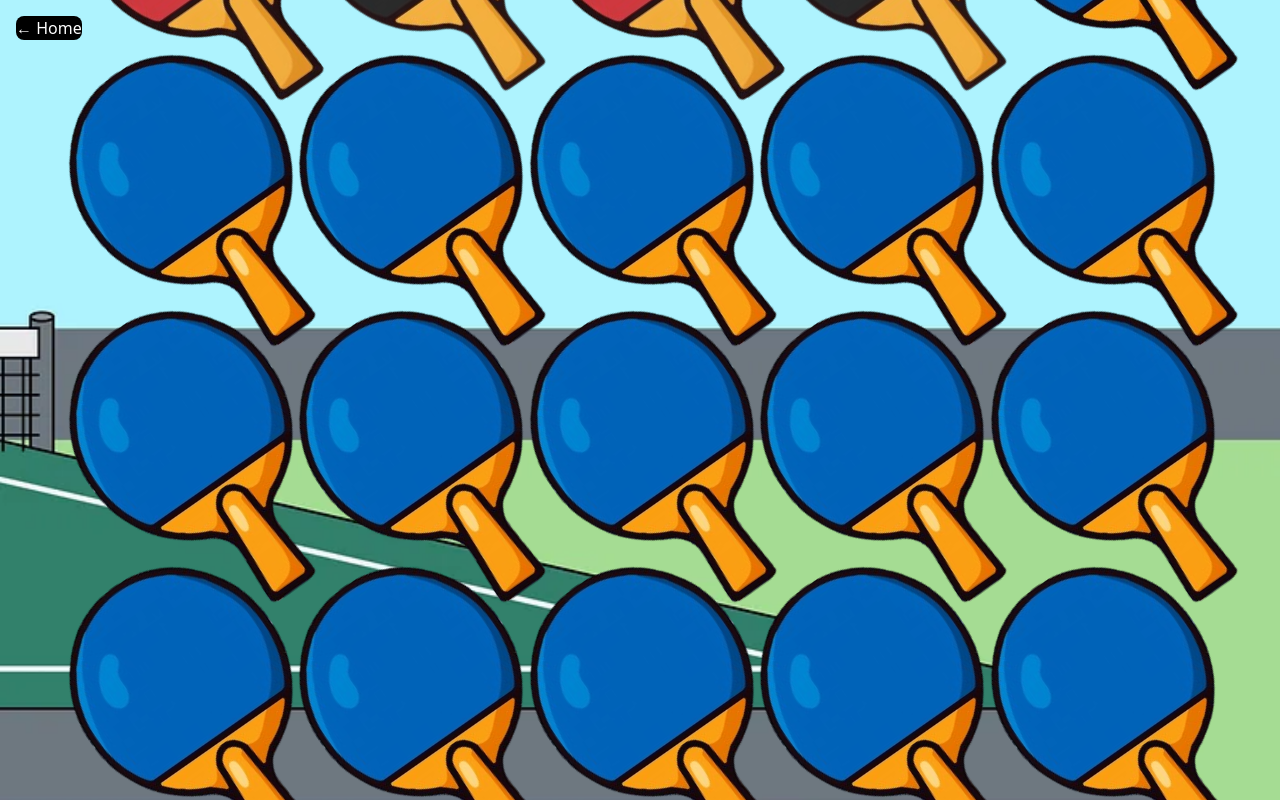
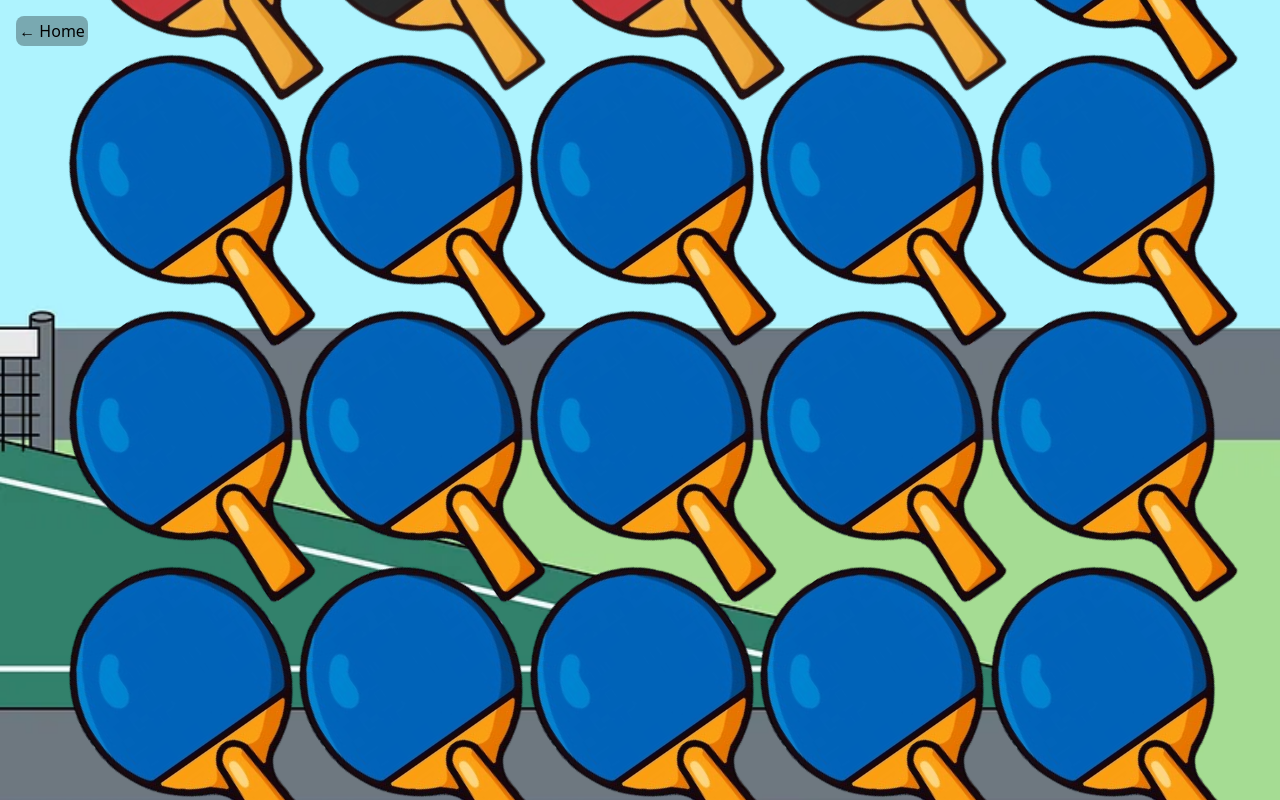
Before and after one commit to Bmcunningham4/hoc, a React (Vite) app in the folder app/: page /#/tt in a window 1280 px wide. Built offline with nearby package versions, Linux system fonts and the light colour scheme.

Commit message:
fixed back button

```diff
--- a/app/src/home/HomePage.tsx
+++ b/app/src/home/HomePage.tsx
@@ -37,7 +37,11 @@ export function BackButton() {
   return (
     <Link
       to="/"
-      className="absolute top-4 left-4 z-50 px-4 py-2 bg-black bg-opacity-50 hover:bg-opacity-70 text-white rounded-lg transition-all duration-200 no-underline"
+      className="absolute top-4 left-4 z-50 rounded-lg text-black no-underline"
+      style={{
+        backgroundColor: "rgba(0, 0, 0, 0.3)",
+        padding: "0.2rem",
+      }}
     >
       ← Home
     </Link>
```
